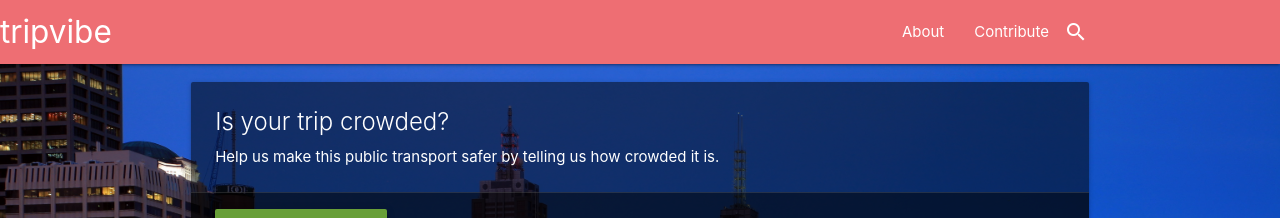
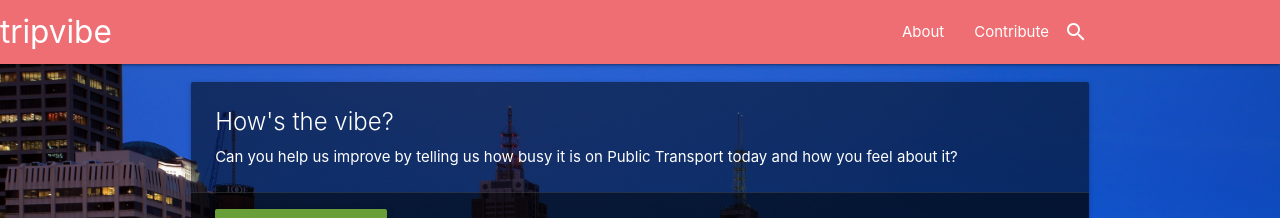
Before and after one commit to rossbrigoli/tripvibe, an Angular app: page /home in a window 1280 px wide. Shown: the top 218 px of the page. Built offline with nearby package versions, Linux system fonts and the light colour scheme; no server answers.

Commit message:
Updates text in home.component (#5)

```diff
--- a/src/app/components/home/home.component.html
+++ b/src/app/components/home/home.component.html
@@ -8,8 +8,8 @@
                 <div class="col s12">
                 <div class="card darken-overlay">
                     <div class="card-content white-text">
-                    <span class="card-title">Is your trip crowded?</span>
-                    <p>Help us make this public transport safer by telling us how crowded it is.</p>
+                    <span class="card-title">How's the vibe?</span>
+                    <p>Can you help us improve by telling us how busy it is on Public Transport today and how you feel about it?</p>
                     </div>
                     <div class="card-action">
                     <a class="waves-effect light-green darken-2 btn z-depth-2"><i class="material-icons right">group_add</i>Tell us now! </a>
```
